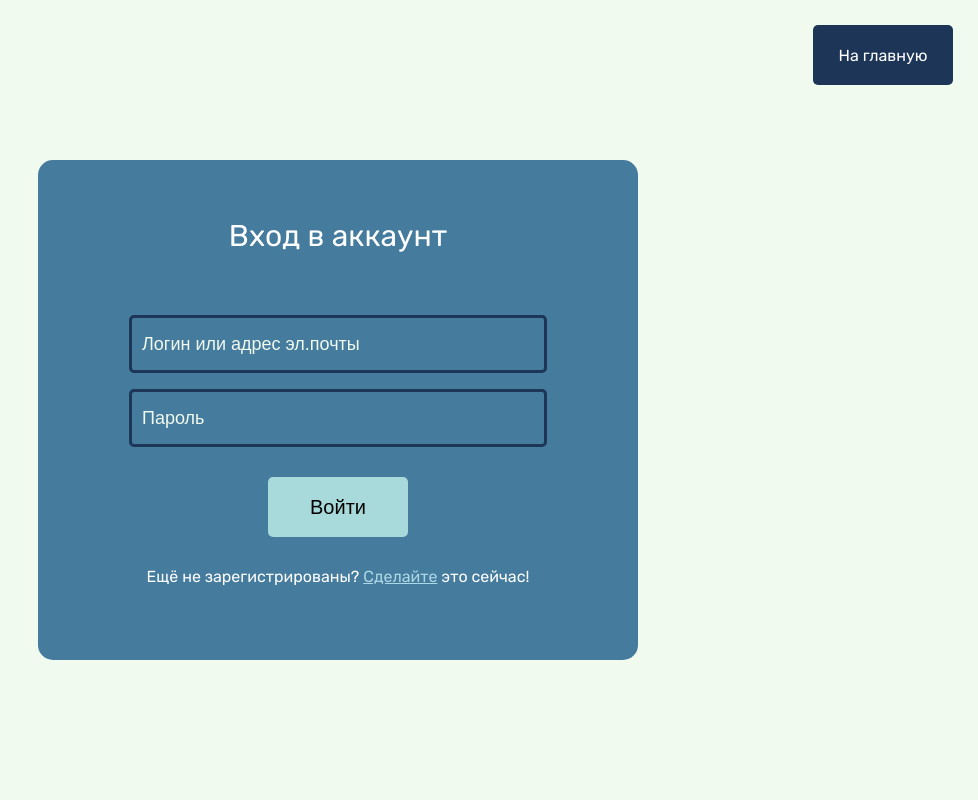
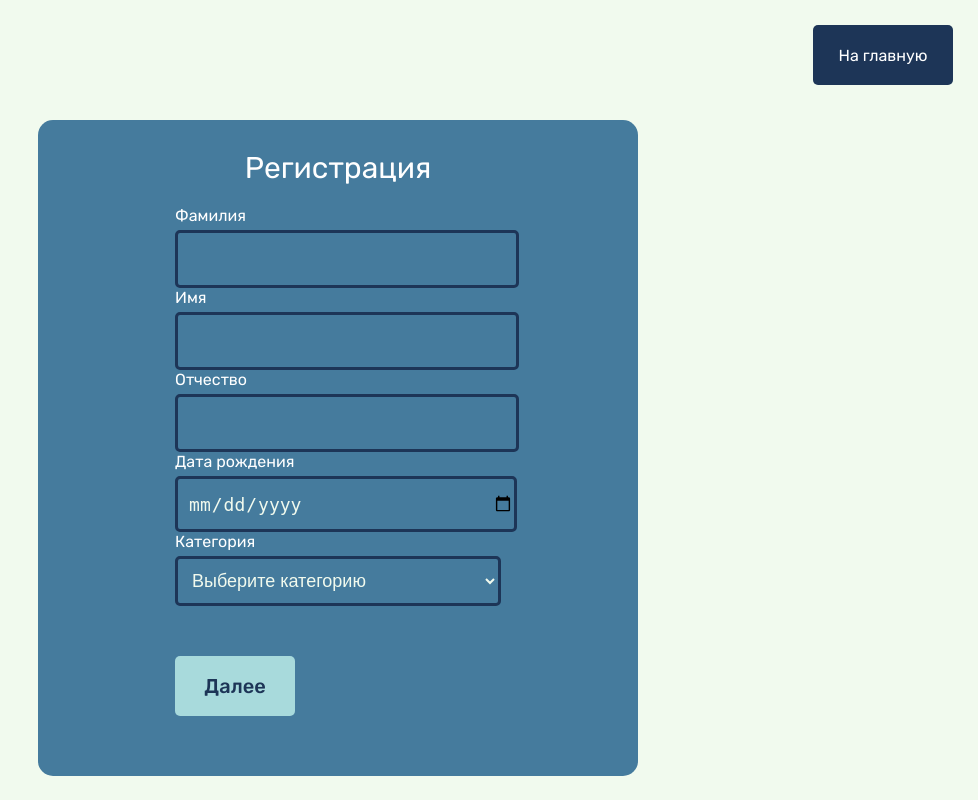
Before and after one commit to arsIk320/predprof2026, a Flask app: page /register in a window 1280 px wide. Shown: the whole page, without its empty margins (302-1280 px from the left). Run offline with Flask 3, Linux system fonts and the light colour scheme.

Commit message:
День 1
Потихоньку отстраиваю страничку регистрации + вспоминаю sqlalchemy

```diff
--- a/app.py
+++ b/app.py
@@ -14,7 +14,18 @@ migrate = Migrate(app, db)
 
 class Users(db.Model):
     id = db.Column(db.Integer, primary_key=True)
+    login = db.Column(db.String(150), unique=True)
+    first_name = db.Column(db.String(150))
+    middle_name = db.Column(db.String(150))
+    last_name = db.Column(db.String(150))
     email = db.Column(db.String(150), unique=True)
+    phone_number = db.Column(db.String(150))
+    date_of_birth = db.Column(db.String(150))
+    role = db.Column(db.String(150))
+    admin = db.Column(db.Integer)
+    password = db.Column(db.String(150))
+
+
 
 @app.route("/main")
 def main():
@@ -32,9 +43,43 @@ def entry():
 
     return render_template('entry_page.html')
 
-@app.route('/register')
+@app.route('/register', methods=['POST', 'GET'])
 def register():
-    return render_template('entry_page.html')
+    if request.method == 'POST':
+        first_name = request.form.get('first_name')
+        last_name = request.form.get('last_name')
+        middle_name = request.form.get('middle_name')
+        date_of_birth = request.form.get('dob')
+        category = request.form.get('category')
+        login = request.form.get('login')
+        email = request.form.get('email')
+        password = request.form.get('password')
+        phone_number = request.form.get('phone_number')
+
+        user_by_email = Users.query.filter_by(email=email).first()
+        user_by_login = Users.query.filter_by(login=login).first()
+
+        if not user_by_email and not user_by_login:
+            new_user = Users(
+                login = login,
+                first_name = first_name,
+                middle_name = middle_name,
+                last_name = last_name,
+                email = email,
+                phone_number = phone_number,
+                date_of_birth = date_of_birth,
+                role = category,
+                password = password
+            )
+
+            db.session.add(new_user)
+            db.session.commit()
+
+        return redirect(url_for('register'))
+
+
+
+    return render_template('register_page.html')
 
 if __name__ == "__main__":
     with app.app_context():
--- a/static/css/style.css
+++ b/static/css/style.css
@@ -1,111 +1,95 @@
 @font-face {
     font-family: 'Nimbus';
-    src: url('D:/предпроф 2026/predprof2026/static/fonts/Nimbus Round/Nimbus Sans Round Medium.otf') format('opentype');
+    src: url('fonts/Nimbus Round/Nimbus Sans Round Medium.otf') format('opentype');
 }
-
-
-
 
 body {
     width: 100vw;
     height: 100vh;
-
     margin: 0;
-
     background-color: #f1faee;
-
     display: flex;
     flex-direction: column;
+    font-family: "Rubik", sans-serif;
 }
 
 .button1 {
     width: 140px;
     height: 60px;
-
     position: absolute;
     top: 25px;
     right: 25px;
-
     background-color: #1d3557;
-
     border-radius: 5px;
-
-    display: flex;
-    flex-direction: column;
-    justify-content: center;
-    align-items: center
-}
-
-.submit-button{
-    width: 140px;
-    height: 60px;
-
-    background-color: #a8dadc;
-
-    border-radius: 5px;
-    border: none;
-
-    font-size: 20px;
-
     display: flex;
     flex-direction: column;
     justify-content: center;
     align-items: center;
-    justify-self: center;
+}
 
+.submit-button {
+    width: 140px;
+    height: 60px;
+    background-color: #a8dadc;
+    border-radius: 5px;
+    border: none;
+    font-size: 20px;
+    display: flex;
+    flex-direction: column;
+    justify-content: center;
+    align-items: center;
     margin-top: 30px;
     margin-bottom: 30px;
+    color: #1d3557;
+    font-family: "Rubik", sans-serif;
+    font-weight: 500;
+    cursor: pointer;
+    transition: background-color 0.3s;
 }
+
 
 .text1 {
     color: white;
-
     font-family: "Rubik", sans-serif;
     font-optical-sizing: auto;
     font-weight: 400;
     font-style: normal;
 }
 
-
-.entry-form-div{
-    height: 500px;
+.entry-form-div,
+.register-form-div {
+    height: auto;
+    min-height: 500px;
     width: 600px;
-
     position: absolute;
     align-self: center;
-
-    top: 20%;
-
+    top: 15%;
     background-color: #457b9d;
-
-    border: none;
     border-radius: 15px;
-
     margin-left: auto;
     margin-right: auto;
-
     display: flex;
     flex-direction: column;
     justify-content: center;
     align-items: center;
+    padding: 30px;
+    box-sizing: border-box;
 }
 
 .form-input {
-    width: 400px;
+    width: 100%;
+    max-width: 400px;
     height: 50px;
-
     background-color: #457b9d;
-
     border: solid;
     border-radius: 5px;
     border-color: #1d3557;
     color: #f1faee;
-
     font-size: 18px;
-
     padding-left: 10px;
+    margin-top: 5px;
 }
 
 input::placeholder {
-  color: #f1faee;
+    color: #f1faee;
 }
--- /dev/null
+++ b/templates/register_page.html
@@ -0,0 +1,95 @@
+<!DOCTYPE html>
+<html lang="en">
+<head>
+    <meta charset="UTF-8">
+    <meta name="viewport" content="width=device-width, initial-scale=1.0">
+    <title>Document</title>
+    <link href="{{ url_for('static', filename='css/style.css') }}" rel="stylesheet" type="text/css"/>
+
+    <link rel="preconnect" href="https://fonts.googleapis.com">
+    <link rel="preconnect" href="https://fonts.gstatic.com" crossorigin>
+    <link href="https://fonts.googleapis.com/css2?family=Rubik:ital,wght@0,300..900;1,300..900&display=swap" rel="stylesheet">
+</head>
+<body>
+    <div class="button1" id="mainpbtn" style="cursor: pointer;">
+        <p class="text1">На главную</p>
+    </div>
+
+    <div class="register-form-div">
+        <a class="text1" style="font-size: 30px; margin-bottom: 20px;">Регистрация</a>
+
+
+        <form id="registrationForm" method="post">
+            <div id="step-1">
+                <div class="form-group">
+                    <label for="lastName" class="required text1">Фамилия</label>
+                    <input class="form-input" type="text" id="last_name" name="last_name" required>
+                </div>
+
+                <div class="form-group">
+                    <label for="firstName" class="required text1">Имя</label>
+                    <input class="form-input" type="text" id="first_name" name="first_name" required>
+                </div>
+
+                <div class="form-group">
+                    <label for="middleName" class="text1">Отчество</label>
+                    <input class="form-input" type="text" id="middle_name" name="middle_name">
+                </div>
+
+                <div class="form-group">
+                    <label for="dob" class="required text1">Дата рождения</label>
+                    <input class="form-input" type="date" id="dob" name="dob">
+                </div>
+
+                <div class="form-group">
+                    <label for="category" class="required text1">Категория</label>
+                    <select class="form-input" id="category" name="category" required>
+                        <option value="">Выберите категорию</option>
+                        <option value="student">Студент</option>
+                        <option value="teacher">Преподаватель</option>
+                        <option value="other">Другое</option>
+                    </select>
+                </div>
+            </div>
+
+            <div id="step-2" style="display: none;">
+                <div class="form-group">
+                    <label for="login" class="required text1">Логин</label>
+                    <input class="form-input" type="text" id="login" name="login" required>
+                </div>
+
+                <div class="form-group">
+                    <label for="email" class="required text1">Электронная почта</label>
+                    <input class="form-input" type="email" id="email" name="email" required>
+                </div>
+
+                <div class="form-group">
+                    <label for="password" class="required text1">Пароль</label>
+                    <input class="form-input" type="password" id="password" name="password" required>
+                </div>
+            </div>
+
+            <div id="step-3" style="display: none;">
+                <div class="form-group">
+                    <label for="phone" class="required text1">Телефон</label>
+                    <input class="form-input" type="tel" id="phone_number" name="phone_number" required>
+                </div>
+
+                <div class="form-group">
+                    <label for="address" class="text1">Адрес (необязательно)</label>
+                    <input class="form-input" type="text" id="address" name="address">
+                </div>
+            </div>
+
+            <div class="form-navigation" style="display: flex; justify-content: space-between; margin-top: 20px;">
+                <button type="button" class="submit-button" id="prevBtn" style="display: none; width: 120px;">Назад</button>
+                <button type="button" class="submit-button" id="nextBtn" style="width: 120px;">Далее</button>
+                <button type="submit" class="submit-button" id="registerBtn" style="display: none; width: 120px;">Зарегистрироваться</button>
+            </div>
+        </form>
+    </div>
+
+    <script src="{{ url_for('static', filename='script/main.js')}}"></script>
+</body>
+</html>
+</html>
```
Also changed, not shown: static/script/main.js (added, +50 -0 lines), test/main_page.html (+364 -9 lines), instance/canteencontrol.db (added).
